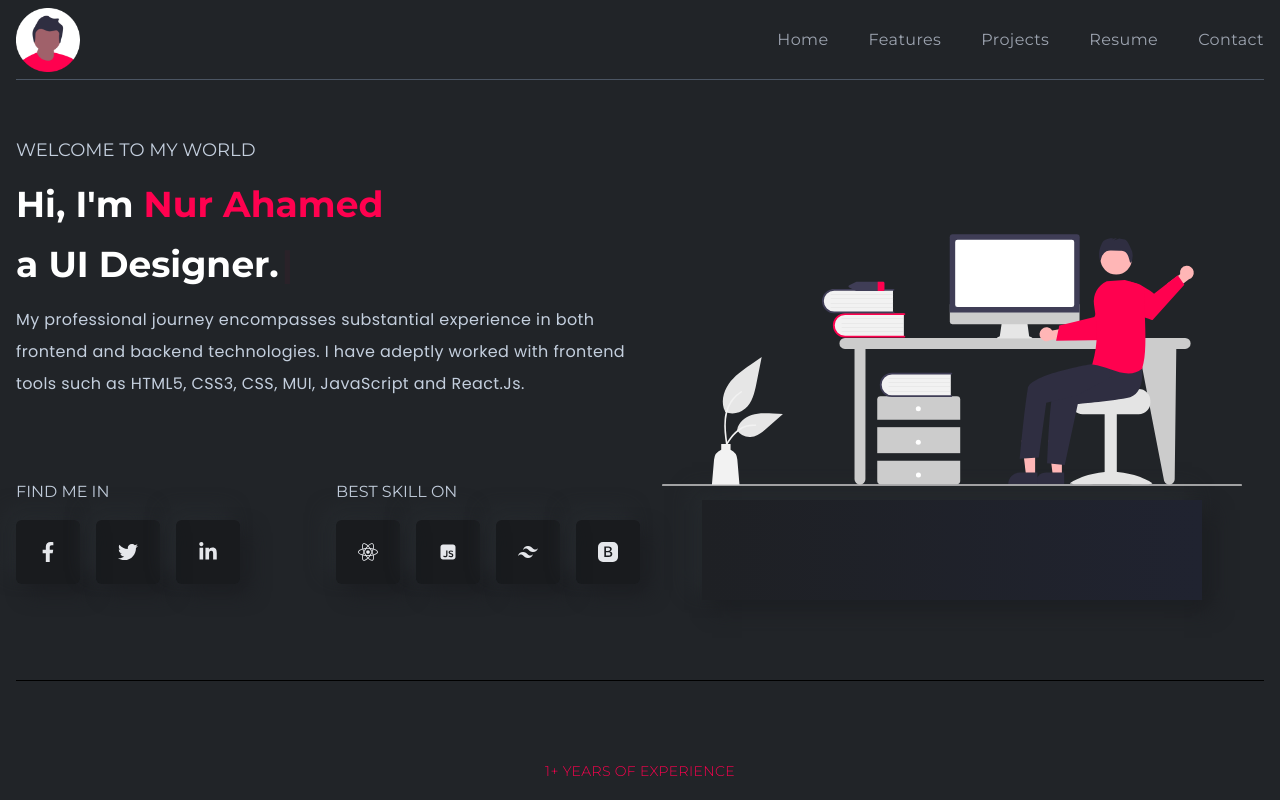
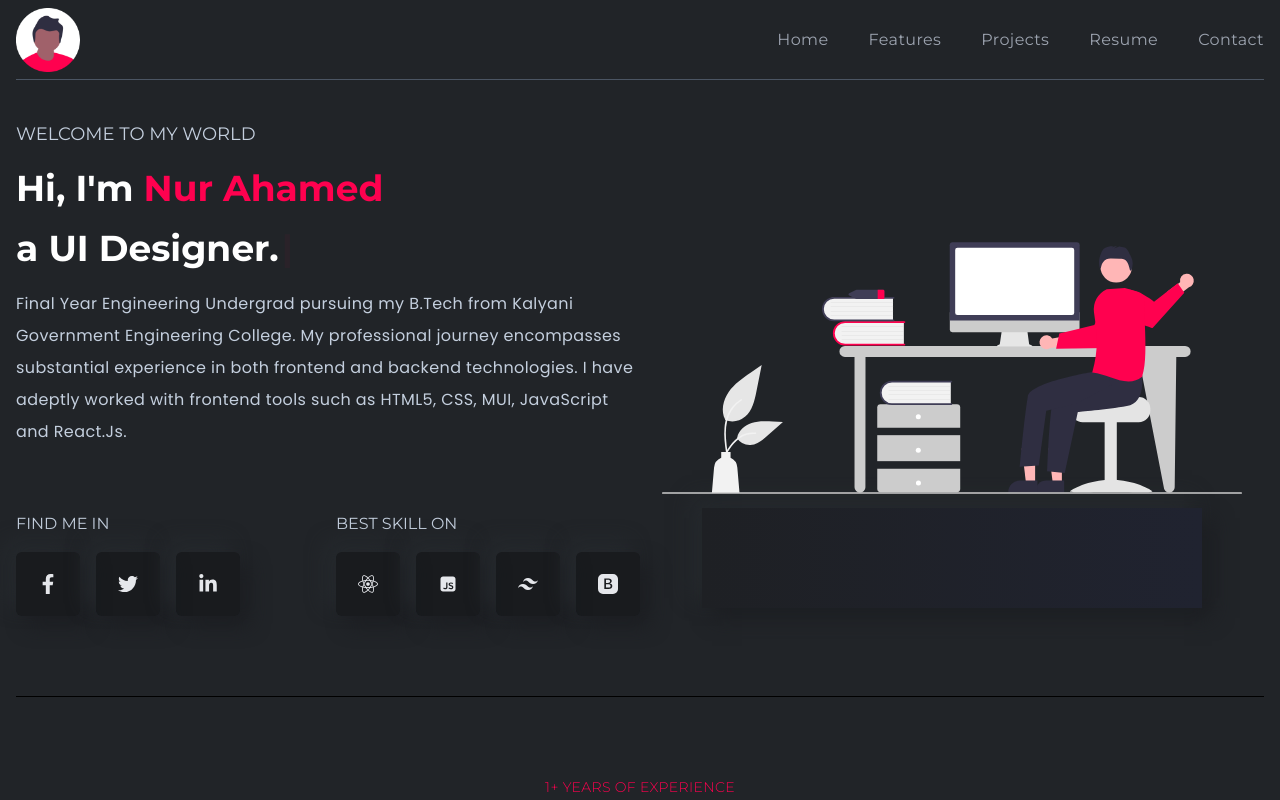
Before and after one commit to nurahamed/pf, a React (Create React App) app: page / in a window 1280 px wide. Shown: the top 800 px of the page. Built offline with nearby package versions, Linux system fonts and the light colour scheme.

Commit message:
fix left nav

```diff
--- a/src/components/banner/LeftBanner.js
+++ b/src/components/banner/LeftBanner.js
@@ -11,7 +11,7 @@ const LeftBanner = () => {
       delaySpeed: 2000,
     });
   return (
-    <div className="w-full lgl:w-1/2 flex flex-col gap-20">
+    <div className="w-full lgl:w-1/2 flex flex-col gap-16">
       <div className="flex flex-col gap-5">
         <h4 className=" text-lg font-normal">WELCOME TO MY WORLD</h4>
         <h1 className="text-4xl font-bold text-white">
@@ -26,7 +26,7 @@ const LeftBanner = () => {
           />
         </h2>
         <p className="text-base font-bodyFont leading-8 tracking-wide">
-        My professional journey encompasses substantial experience in both frontend and backend technologies. I have adeptly worked with frontend tools such as HTML5, CSS3, CSS, MUI, JavaScript and React.Js.
+        Final Year Engineering Undergrad pursuing my B.Tech from Kalyani Government Engineering College. My professional journey encompasses substantial experience in both frontend and backend technologies. I have adeptly worked with frontend tools such as HTML5, CSS, MUI, JavaScript and React.Js.
         </p>
       </div>
      {/* Media */}
--- a/src/components/contact/ContactLeft.js
+++ b/src/components/contact/ContactLeft.js
@@ -16,19 +16,19 @@ const ContactLeft = () => {
         alt="contactImg"
       />
       <div className="flex flex-col gap-4">
-        <h3 className="text-3xl font-bold text-white">John Doe</h3>
+        <h3 className="text-3xl font-bold text-white">Nur Ahamed Mondal</h3>
         <p className="text-lg font-normal text-gray-400">
-          MERN Stack Developer
+         Aspiring MERN Stack Developer
         </p>
         <p className="text-base text-gray-400 tracking-wide">
           Lorem ipsum, dolor sit amet consectetur adipisicing elit. Facilis
           ipsam autem cumque, accusantium dicta odio.
         </p>
         <p className="text-base text-gray-400 flex items-center gap-2">
-          Phone: <span className="text-lightText">+968 97859628</span>
+          Phone: <span className="text-lightText">+917003072029</span>
         </p>
         <p className="text-base text-gray-400 flex items-center gap-2">
-          Email: <span className="text-lightText">noor.jsdivs@gmail.com</span>
+          Email: <span className="text-lightText">nurahamed62@gmail.com</span>
         </p>
       </div>
       <div className="flex flex-col gap-4">
--- a/src/components/footer/FooterBottom.js
+++ b/src/components/footer/FooterBottom.js
@@ -4,7 +4,7 @@ const FooterBottom = () => {
   return (
     <div className="w-full py-10">
       <p className="text-center text-gray-500 text-base">
-        © 2023. All rights reserved by Nur Ahamed
+        © 2023. All rights reserved by Nur Ahamed Mondal
       </p>
     </div>
   );
```
